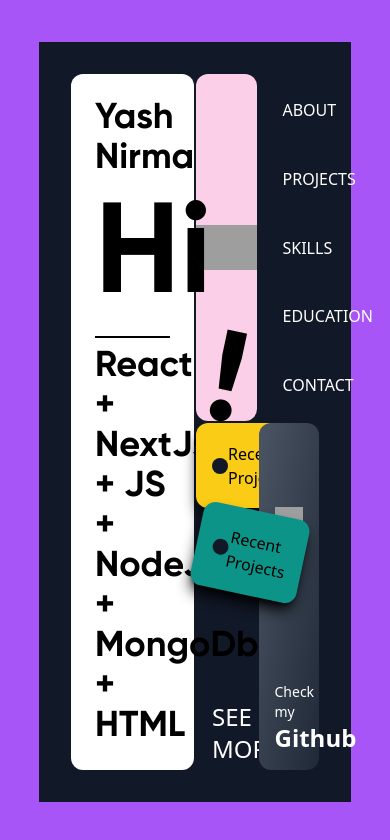
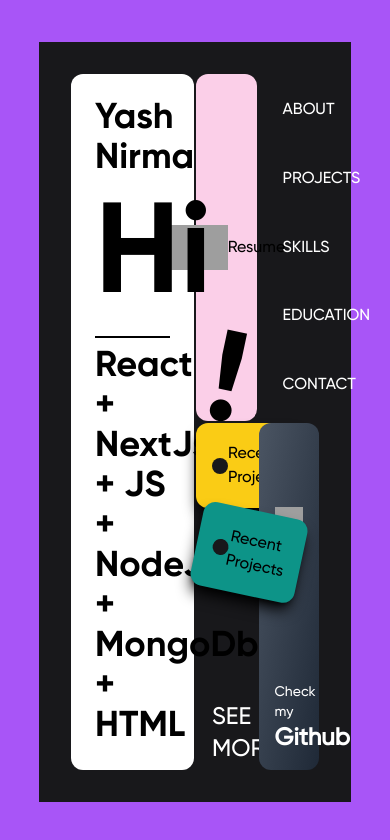
Before and after one commit to yashnirmal/portfolio-nextjs-tailwind, a Next.js app: page / in a window 390 px wide. Shown: the top 840 px of the page. Built offline with nearby package versions, Linux system fonts and the light colour scheme; grey boxes are pictures that could not be loaded.

Commit message:
next-js portfolio

```diff
--- /dev/null
+++ b/components/carousel/about.jsx
@@ -0,0 +1,7 @@
+export default function About(){
+	return (
+		<div className="bg-white w-full h-full">
+			About
+		</div>
+	)
+}
--- /dev/null
+++ b/components/carousel/carousel.jsx
@@ -0,0 +1,85 @@
+import {useState} from 'react';
+import Contact from "./contact";
+import About from "./about";
+import Projects from "./projects"
+import Skills from "./skills"
+
+export default function Carousel({setCarousel}){
+
+	const [curr,setCurr] = useState(1)
+
+	function moveToPrev(){
+		let nextIndex = curr-1
+		if(nextIndex<1){
+			nextIndex=4
+		}
+		const currSlide = document.querySelector(`[data-index="${curr}"]`)
+		const nextSlide = document.querySelector(`[data-index="${nextIndex}"]`)
+		currSlide.dataset.status="inactive"
+		nextSlide.dataset.status="active"
+		console.log(currSlide,nextSlide)
+		setCurr(nextIndex)
+	}
+
+	function moveToNext(){
+		let nextIndex = curr+1
+		if(nextIndex>4){
+			nextIndex=1
+		}
+		const currSlide = document.querySelector(`[data-index="${curr}"]`)
+		const nextSlide = document.querySelector(`[data-index="${nextIndex}"]`)
+		currSlide.dataset.status="inactive"
+		nextSlide.dataset.status="active"
+		console.log(currSlide,nextSlide)
+		setCurr(nextIndex)
+	}
+
+	function btnClicked(e){
+		const currSlide = document.querySelector(`[data-index="${curr}"]`)
+		currSlide.dataset.status="inactive"
+		const nextSlide = document.querySelector(`[data-index="${e.target.dataset.slide}"]`)
+		nextSlide.dataset.status="active"
+		setCurr(parseInt(e.target.dataset.slide))
+	}
+
+	return (
+		<div className="bg-zinc-900 opacity-95 w-screen h-screen absolute top-0 right-0 m-auto flex flex-col">
+			<div className="border-4 w-full h-28 flex justify-center gap-20 relative text-white">
+		        <button className="cursor-pointer" data-slide="1" onClick={btnClicked} >About</button>
+		        <button className="cursor-pointer" data-slide="2" onClick={btnClicked}>Projects</button>
+		        <button className="cursor-pointer" data-slide="3" onClick={btnClicked}>Skills</button>
+		        <button className="cursor-pointer" data-slide="4" onClick={btnClicked}>Contact</button>
+		    	<button className="absolute top-1/2 right-20 -translate-y-1/2 font-bold text-2xl z-100 hover:bg-red-500 rounded-full py-4 px-6 transition duration-200"  onClick={()=>setCarousel(false)}>X</button>
+		    </div>
+
+			<div id="default-carousel" className="flex-grow relative" data-carousel="static">
+			    {/* Carousel wrapper */}
+			    <div className="w-full h-full border-4 overflow-hidden opacity-100 rounded-lg">
+			        <div className="w-full h-full scale-90 bg-blue-200 overflow-hidden cont data-[status=inactive]:hidden data-[status=active]:block" data-index="1" data-status="active">
+			        	<About />
+			        </div>
+			        <div className="w-full h-full scale-90 hidden bg-blue-200 overflow-hidden cont data-[status=inactive]:hidden data-[status=active]:block" data-index="2" data-status="inactive">
+						<Projects />
+			        </div>
+			        <div className="w-full h-full scale-90 hidden bg-blue-200 overflow-hidden cont data-[status=inactive]:hidden data-[status=active]:block" data-index="3" data-status="inactive">
+			        	<Skills />
+			        </div>
+			        <div className="w-full h-full scale-90 hidden bg-blue-200 overflow-hidden opacity-100 cont data-[status=inactive]:hidden data-[status=active]:block" data-index="4" data-status="inactive">
+			        	<Contact />
+			        </div>
+
+			    </div>
+			    <button type="button" className="flex text-white absolute top-0 left-0 z-30 justify-center items-center px-4 h-full cursor-pointer group focus:outline-none" data-carousel-prev onClick={moveToPrev}>
+			        <span className="inline-flex justify-center items-center w-8 h-8 rounded-full sm:w-10 sm:h-10 bg-zinc-500 group-hover:bg-white/50 dark:group-hover:bg-zinc-400 group-focus:ring-4 group-focus:ring-white dark:group-focus:ring-gray-800/70 transition duration-200">
+			            {'<'}
+			        </span>
+			    </button>
+			    <button type="button" className="flex text-white absolute top-0 right-0 z-30 justify-center items-center px-4 h-full cursor-pointer group focus:outline-none" data-carousel-next onClick={moveToNext}>
+			        <span className="inline-flex justify-center items-center w-8 h-8 rounded-full sm:w-10 sm:h-10 bg-zinc-500 group-hover:bg-white/50 dark:group-hover:bg-zinc-400 group-focus:ring-4 group-focus:ring-white dark:group-focus:ring-gray-800/70 transition duration-200">
+			            {'>'}
+			        </span>
+			    </button>
+			</div>
+		</div>
+	)
+}
--- /dev/null
+++ b/components/carousel/contact.jsx
@@ -0,0 +1,7 @@
+export default function Contact(){
+	return (
+		<div className="bg-yellow-300 w-full h-full">
+			Contact
+		</div>
+	)
+}
--- /dev/null
+++ b/components/carousel/projects.jsx
@@ -0,0 +1,7 @@
+export default function Projects(){
+	return (
+		<div className="bg-purple-300 w-full h-full">
+			Projects
+		</div>
+	)
+}
--- /dev/null
+++ b/components/carousel/skills.jsx
@@ -0,0 +1,7 @@
+export default function Skills(){
+	return (
+		<div className="bg-teal-300 w-full h-full">
+			Skills
+		</div>
+	)
+}
--- a/components/smaller/four.jsx
+++ b/components/smaller/four.jsx
@@ -3,13 +3,13 @@ export default function Four(){
 		<div className="grid grid-rows-4 gap-[2px]">
 			<div className="flex bg-yellow-400 cont p-4  shadow-lg shadow-black">
 				<div className="flex-1 flex items-center">
-					<span className="bg-gray-900 w-4 h-4 rounded-full"></span>
+					<span className="bg-zinc-900 w-4 h-4 rounded-full"></span>
 				</div>
 				<div className="flex-1 flex items-center cursor-pointer">Recent Projects</div>
 			</div>
 			<div className="flex bg-teal-600 cont p-4 rotate-12 shadow-lg shadow-black">
 				<div className="flex-1 flex items-center ">
-					<span className="bg-gray-900 w-4 h-4 rounded-full"></span>
+					<span className="bg-zinc-900 w-4 h-4 rounded-full"></span>
 				</div>
 				<div className="flex-1 flex items-center">Recent Projects</div>
 			</div>
--- a/components/smaller/one.jsx
+++ b/components/smaller/one.jsx
@@ -1,6 +1,6 @@
 export default function One(){
 	return (
-		<div className="bg-white col-span-2 row-span-2 p-6 cont font-gilroy flex flex-col justify-between">
+		<div className="bg-white col-span-2 row-span-2 p-6 cont font-gilroy-bold flex flex-col justify-between">
 			<div className=" text-4xl font-medium">Yash Nirmal</div>
 
 			<div className="text-center text-9xl font-medium">
--- a/components/smaller/three.jsx
+++ b/components/smaller/three.jsx
@@ -1,20 +1,20 @@
-export default function Three(){
+export default function Three({setCarousel}){
 	return (
 		<div className="flex text-white p-6 justify-between">
 			<ul className="flex flex-col justify-between">
-				<li className="cursor-pointer">
+				<li className="cursor-pointer" onClick={()=>setCarousel(true)}>
 					ABOUT
 				</li>
-				<li className="cursor-pointer">
+				<li className="cursor-pointer" onClick={()=>setCarousel(true)}>
 					PROJECTS
 				</li>
-				<li className="cursor-pointer">
+				<li className="cursor-pointer" onClick={()=>setCarousel(true)}>
 					SKILLS
 				</li>
-				<li className="cursor-pointer">
+				<li className="cursor-pointer" onClick={()=>setCarousel(true)}>
 					EDUCATION
 				</li>
-				<li className="cursor-pointer">
+				<li className="cursor-pointer" onClick={()=>setCarousel(true)}>
 					CONTACT
 				</li>
 			</ul>
--- a/components/smaller/two.jsx
+++ b/components/smaller/two.jsx
@@ -4,6 +4,7 @@ export default function Two(){
 	return (
 		<div className="bg-pink-200 cont flex items-center justify-center">
 			<img src={rocket} alt="" />
+			Resume
 		</div>
 	)
 }
--- a/pages/index.js
+++ b/pages/index.js
@@ -4,9 +4,14 @@ import Two from '../components/smaller/two'
 import Three from '../components/smaller/three'
 import Four from '../components/smaller/four'
 import Five from '../components/smaller/five'
+import Carousel from "../components/carousel/carousel"
+import {useState} from "react"
 
 
 export default function Home() {
+
+  const [carousel,setCarousel] = useState(false)
+
   return (
     <>
       <Head>
@@ -16,14 +21,16 @@ export default function Home() {
         <link rel="icon" href="/favicon.ico" />
       </Head>
 
-      <main className="w-screen h-screen overflow-hidden bg-purple-500 flex items-center justify-center">
-        <div className="bg-gray-900 padding-2 max-w-[1400px] w-[80%] h-[90%] grid grid-cols-4 grid-rows-2 gap-[2px] p-8">
+      <main className="w-screen h-screen font-gilroy overflow-hidden bg-purple-500 flex items-center justify-center">
+        <div className="bg-zinc-900 padding-2 max-w-[1400px] w-[80%] h-[90%] grid grid-cols-4 grid-rows-2 gap-[2px] p-8">
           <One />
           <Two />
-          <Three />
+          <Three setCarousel={setCarousel} />
           <Four />
           <Five />
         </div>
+
+        {carousel && <Carousel setCarousel={setCarousel} />}
       </main>
     </>
   )
--- a/styles/globals.css
+++ b/styles/globals.css
@@ -10,5 +10,10 @@
 
 @font-face{
   font-family: 'GILROY';
+  src: url('../public/assets/fonts/gilroy/Gilroy-Medium.ttf');
+}
+
+@font-face{
+  font-family :'GILROY-BOLD';
   src: url('../public/assets/fonts/gilroy/Gilroy-Bold.ttf');
 }
--- a/tailwind.config.js
+++ b/tailwind.config.js
@@ -7,7 +7,8 @@ module.exports = {
   theme: {
     extend: {
       fontFamily:{
-        'gilroy':['GILROY']
+        'gilroy':['GILROY'],
+        'gilroy-bold':['GILROY-BOLD']
       }
     },
   },
```
